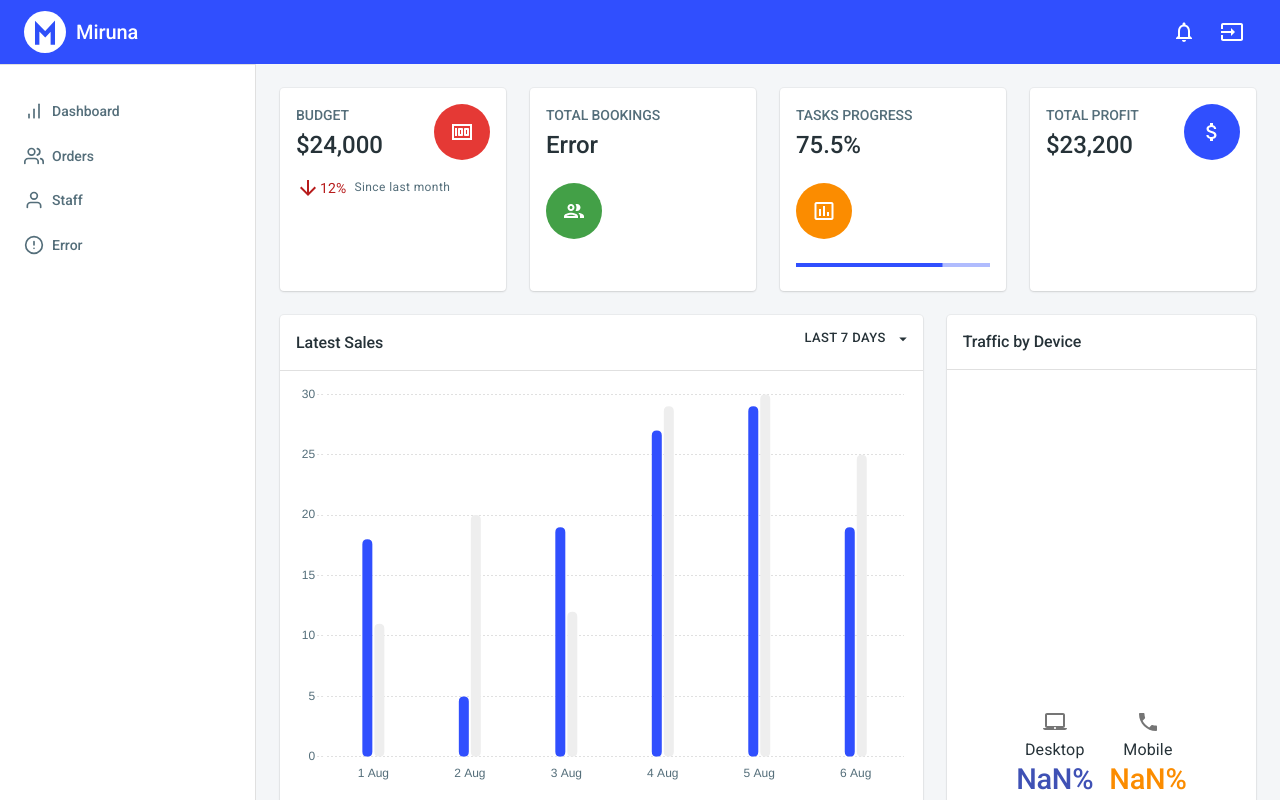
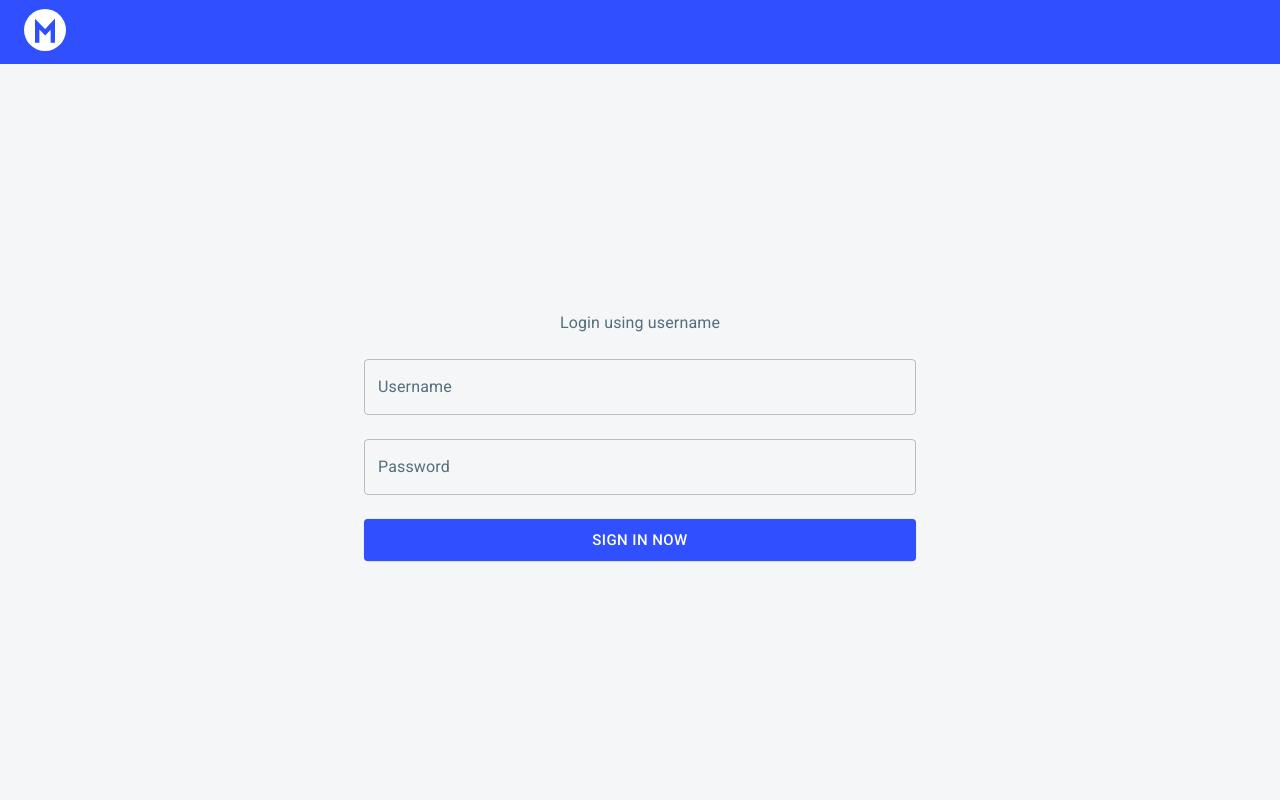
Before and after one commit to Arsik0153/miruna, a React (Create React App) app: page / in a window 1280 px wide. Before the commit this address led to /app/dashboard. Built offline with nearby package versions, Linux system fonts and the light colour scheme; no server answers.

Commit message:
Authentication add

```diff
--- a/src/layouts/DashboardLayout/NavBar/index.js
+++ b/src/layouts/DashboardLayout/NavBar/index.js
@@ -10,9 +10,7 @@ import {
   makeStyles
 } from '@material-ui/core';
 import {
-  AlertCircle as AlertCircleIcon,
   BarChart as BarChartIcon,
-  User as UserIcon,
   Users as UsersIcon
 } from 'react-feather';
 import NavItem from './NavItem';
@@ -28,16 +26,6 @@ const items = [
     icon: UsersIcon,
     title: 'Orders'
   },
-  {
-    href: '/app/account',
-    icon: UserIcon,
-    title: 'Staff'
-  },
-  {
-    href: '/404',
-    icon: AlertCircleIcon,
-    title: 'Error'
-  }
 ];
 
 const useStyles = makeStyles(() => ({
--- a/src/layouts/DashboardLayout/TopBar.js
+++ b/src/layouts/DashboardLayout/TopBar.js
@@ -1,5 +1,5 @@
 import React, { useState } from 'react';
-import { Link as RouterLink } from 'react-router-dom';
+import { Link as RouterLink, useNavigate } from 'react-router-dom';
 import clsx from 'clsx';
 import PropTypes from 'prop-types';
 import {
@@ -35,6 +35,7 @@ const TopBar = ({
 }) => {
   const classes = useStyles();
   const [notifications] = useState([]);
+  const navigate = useNavigate();
 
   return (
     <AppBar
@@ -60,7 +61,10 @@ const TopBar = ({
               <NotificationsIcon />
             </Badge>
           </IconButton>
-          <IconButton color="inherit">
+          <IconButton color="inherit" onClick={() => {
+            localStorage.removeItem('token');
+            navigate('/');
+          }}>
             <InputIcon />
           </IconButton>
         </Hidden>
--- a/src/layouts/DashboardLayout/index.js
+++ b/src/layouts/DashboardLayout/index.js
@@ -1,8 +1,9 @@
-import React, { useState } from 'react';
+import React, { useState, useEffect } from 'react';
 import { Outlet } from 'react-router-dom';
 import { makeStyles } from '@material-ui/core';
 import NavBar from './NavBar';
 import TopBar from './TopBar';
+import { useNavigate } from 'react-router-dom';
 
 const useStyles = makeStyles((theme) => ({
   root: {
@@ -37,6 +38,13 @@ const DashboardLayout = () => {
   const classes = useStyles();
   const [isMobileNavOpen, setMobileNavOpen] = useState(false);
 
+  const navigate = useNavigate();
+
+  useEffect(() => {
+      if (!localStorage.getItem('token'))
+        navigate('/');
+  }, [navigate]);
+
   return (
     <div className={classes.root}>
       <TopBar onMobileNavOpen={() => setMobileNavOpen(true)} />
--- a/src/routes.js
+++ b/src/routes.js
@@ -31,7 +31,7 @@ const routes = [
       { path: 'login', element: <LoginView /> },
       { path: 'register', element: <RegisterView /> },
       { path: '404', element: <NotFoundView /> },
-      { path: '/', element: <Navigate to="/app/dashboard" /> },
+      { path: '/', element: <LoginView /> },
       { path: '*', element: <Navigate to="/404" /> }
     ]
   }
--- a/src/views/auth/LoginView.js
+++ b/src/views/auth/LoginView.js
@@ -1,20 +1,17 @@
-import React from 'react';
-import { Link as RouterLink, useNavigate } from 'react-router-dom';
+import React, { useEffect } from 'react';
+import { useNavigate } from 'react-router-dom';
 import * as Yup from 'yup';
 import { Formik } from 'formik';
 import {
   Box,
   Button,
   Container,
-  Grid,
-  Link,
   TextField,
   Typography,
   makeStyles
 } from '@material-ui/core';
-import FacebookIcon from 'src/icons/Facebook';
-import GoogleIcon from 'src/icons/Google';
 import Page from 'src/components/Page';
+import axios from 'axios';
 
 const useStyles = makeStyles((theme) => ({
   root: {
@@ -28,6 +25,12 @@ const useStyles = makeStyles((theme) => ({
 const LoginView = () => {
   const classes = useStyles();
   const navigate = useNavigate();
+
+  useEffect(() => {
+    let token = localStorage.getItem('token');
+    if (token)
+      navigate('/app/dashboard', { replace: true });
+  }, [navigate]);
 
   return (
     <Page
@@ -43,15 +46,25 @@ const LoginView = () => {
         <Container maxWidth="sm">
           <Formik
             initialValues={{
-              email: 'demo@devias.io',
-              password: 'Password123'
+              email: '',
+              password: ''
             }}
             validationSchema={Yup.object().shape({
-              email: Yup.string().email('Must be a valid email').max(255).required('Email is required'),
+              email: Yup.string().max(255).required('Username is required'),
               password: Yup.string().max(255).required('Password is required')
             })}
-            onSubmit={() => {
+            onSubmit={(values) => {
+              axios.post('https://miruna.herokuapp.com/authenticate', {
+                username: values.email,
+                password: values.password
+              })
+                .then(res => {
+                  localStorage.setItem('token', res.data.token);
                   navigate('/app/dashboard', { replace: true });
+                })
+                .catch(() => {
+                  alert('User not found');
+                });
             }}
           >
             {({
@@ -64,57 +77,6 @@ const LoginView = () => {
                 values
               }) => (
               <form onSubmit={handleSubmit}>
-                <Box mb={3}>
-                  <Typography
-                    color="textPrimary"
-                    variant="h2"
-                  >
-                    Sign in
-                  </Typography>
-                  <Typography
-                    color="textSecondary"
-                    gutterBottom
-                    variant="body2"
-                  >
-                    Sign in on the internal platform
-                  </Typography>
-                </Box>
-                <Grid
-                  container
-                  spacing={3}
-                >
-                  <Grid
-                    item
-                    xs={12}
-                    md={6}
-                  >
-                    <Button
-                      color="primary"
-                      fullWidth
-                      startIcon={<FacebookIcon />}
-                      onClick={handleSubmit}
-                      size="large"
-                      variant="contained"
-                    >
-                      Login with Facebook
-                    </Button>
-                  </Grid>
-                  <Grid
-                    item
-                    xs={12}
-                    md={6}
-                  >
-                    <Button
-                      fullWidth
-                      startIcon={<GoogleIcon />}
-                      onClick={handleSubmit}
-                      size="large"
-                      variant="contained"
-                    >
-                      Login with Google
-                    </Button>
-                  </Grid>
-                </Grid>
                 <Box
                   mt={3}
                   mb={1}
@@ -124,19 +86,19 @@ const LoginView = () => {
                     color="textSecondary"
                     variant="body1"
                   >
-                    or login with email address
+                    Login using username
                   </Typography>
                 </Box>
                 <TextField
                   error={Boolean(touched.email && errors.email)}
                   fullWidth
                   helperText={touched.email && errors.email}
-                  label="Email Address"
+                  label="Username"
                   margin="normal"
                   name="email"
                   onBlur={handleBlur}
                   onChange={handleChange}
-                  type="email"
+                  type="text"
                   value={values.email}
                   variant="outlined"
                 />
@@ -165,20 +127,6 @@ const LoginView = () => {
                     Sign in now
                   </Button>
                 </Box>
-                <Typography
-                  color="textSecondary"
-                  variant="body1"
-                >
-                  Don&apos;t have an account?
-                  {' '}
-                  <Link
-                    component={RouterLink}
-                    to="/register"
-                    variant="h6"
-                  >
-                    Sign up
-                  </Link>
-                </Typography>
               </form>
             )}
           </Formik>
--- a/src/views/customer/CustomerListView/Results.js
+++ b/src/views/customer/CustomerListView/Results.js
@@ -35,6 +35,8 @@ const useStyles = makeStyles((theme) => ({
 }));
 
 const Results = ({ className, orders, fetchOrders, ...rest }) => {
+  let token = localStorage.getItem('token');
+
   const classes = useStyles();
   const [ limit, setLimit ] = useState(10);
   const [ page, setPage ] = useState(0);
@@ -50,6 +52,10 @@ const Results = ({ className, orders, fetchOrders, ...rest }) => {
   const handleSelectChange = (e, id) => {
     axios.put(`https://miruna.herokuapp.com/api/bookings/${id}`, {
       status: e.target.value
+    }, {
+      headers: {
+        Authorization: `Bearer ${token}`
+      }
     })
       .then(() => {
         fetchOrders();
@@ -60,7 +66,12 @@ const Results = ({ className, orders, fetchOrders, ...rest }) => {
   };
 
   const handleDelete = () => {
-    axios.delete(`https://miruna.herokuapp.com/api/bookings/${deletingId}`)
+    axios.delete(`https://miruna.herokuapp.com/api/bookings/${deletingId}`, {
+        headers: {
+          Authorization: `Bearer ${token}`
+        }
+      }
+    )
       .then(() => {
         fetchOrders();
       })
@@ -71,7 +82,7 @@ const Results = ({ className, orders, fetchOrders, ...rest }) => {
   };
 
   const [ open, setOpen ] = useState(false);
-  const [ deletingId, setDeletingId] = useState(0);
+  const [ deletingId, setDeletingId ] = useState(0);
 
   const handleClickOpen = (id) => {
     setOpen(true);
@@ -94,7 +105,7 @@ const Results = ({ className, orders, fetchOrders, ...rest }) => {
         aria-labelledby="alert-dialog-title"
         aria-describedby="alert-dialog-description"
       >
-        <DialogTitle id="alert-dialog-title">{"Deleting row"}</DialogTitle>
+        <DialogTitle id="alert-dialog-title">{'Deleting row'}</DialogTitle>
         <DialogContent>
           <DialogContentText id="alert-dialog-description">
             Are you sure to delete this row?
@@ -138,7 +149,7 @@ const Results = ({ className, orders, fetchOrders, ...rest }) => {
               </TableRow>
             </TableHead>
             <TableBody>
-              {orders.slice(0, limit).map((order) => (
+              {orders.slice(page, limit).map((order) => (
                 <TableRow
                   hover
                   key={order.id}
--- a/src/views/customer/CustomerListView/index.js
+++ b/src/views/customer/CustomerListView/index.js
@@ -25,7 +25,12 @@ const CustomerListView = () => {
   const [ error, setError ] = useState();
 
   const fetchOrders = () => {
-    axios.get('https://miruna.herokuapp.com/api/bookings/page/1')
+    let token = localStorage.getItem('token');
+    axios.get('https://miruna.herokuapp.com/api/bookings/page/1', {
+      headers: {
+        Authorization: `Bearer ${token}`
+      }
+    })
       .then((res) => {
         setOrders(res.data.rows);
       })
--- a/src/views/reports/DashboardView/LatestOrders.js
+++ b/src/views/reports/DashboardView/LatestOrders.js
@@ -32,7 +32,12 @@ const LatestOrders = ({ className, ...rest }) => {
   const [ orders, setOrders ] = useState();
 
   useEffect(() => {
-    axios.get('https://miruna.herokuapp.com/api/bookings/page/1')
+    let token = localStorage.getItem('token');
+    axios.get('https://miruna.herokuapp.com/api/bookings/page/1', {
+      headers: {
+        Authorization: `Bearer ${token}`
+      }
+    })
       .then((res) => {
         setOrders(res.data.rows);
       });
--- a/src/views/reports/DashboardView/Sales.js
+++ b/src/views/reports/DashboardView/Sales.js
@@ -1,20 +1,17 @@
-import React from 'react';
+import React, { useEffect } from 'react';
 import clsx from 'clsx';
 import PropTypes from 'prop-types';
 import { Bar } from 'react-chartjs-2';
 import {
   Box,
-  Button,
   Card,
   CardContent,
   CardHeader,
   Divider,
   useTheme,
   makeStyles,
-  colors
 } from '@material-ui/core';
-import ArrowDropDownIcon from '@material-ui/icons/ArrowDropDown';
-import ArrowRightIcon from '@material-ui/icons/ArrowRight';
+import { useNavigate } from 'react-router-dom';
 
 const useStyles = makeStyles(() => ({
   root: {}
@@ -24,18 +21,20 @@ const Sales = ({ className, ...rest }) => {
   const classes = useStyles();
   const theme = useTheme();
 
+  const navigate = useNavigate();
+
+  useEffect(() => {
+    if (!localStorage.getItem('token'))
+      navigate('/');
+  }, [navigate]);
+
   const data = {
     datasets: [
       {
         backgroundColor: theme.palette.primary.main,
         data: [18, 5, 19, 27, 29, 19, 20],
-        label: 'This year'
+        label: 'Orders'
       },
-      {
-        backgroundColor: colors.grey[200],
-        data: [11, 20, 12, 29, 30, 25, 13],
-        label: 'Last year'
-      }
     ],
     labels: ['1 Aug', '2 Aug', '3 Aug', '4 Aug', '5 Aug', '6 Aug']
   };
@@ -101,16 +100,7 @@ const Sales = ({ className, ...rest }) => {
       {...rest}
     >
       <CardHeader
-        action={(
-          <Button
-            endIcon={<ArrowDropDownIcon />}
-            size="small"
-            variant="text"
-          >
-            Last 7 days
-          </Button>
-        )}
-        title="Latest Sales"
+        title="Order statistics"
       />
       <Divider />
       <CardContent>
@@ -124,21 +114,6 @@ const Sales = ({ className, ...rest }) => {
           />
         </Box>
       </CardContent>
-      <Divider />
-      <Box
-        display="flex"
-        justifyContent="flex-end"
-        p={2}
-      >
-        <Button
-          color="primary"
-          endIcon={<ArrowRightIcon />}
-          size="small"
-          variant="text"
-        >
-          Overview
-        </Button>
-      </Box>
     </Card>
   );
 };
--- a/src/views/reports/DashboardView/TasksProgress.js
+++ b/src/views/reports/DashboardView/TasksProgress.js
@@ -3,16 +3,15 @@ import clsx from 'clsx';
 import PropTypes from 'prop-types';
 import {
   Avatar,
-  Box,
   Card,
   CardContent,
   Grid,
-  LinearProgress,
   Typography,
   makeStyles,
   colors
 } from '@material-ui/core';
 import InsertChartIcon from '@material-ui/icons/InsertChartOutlined';
+import CircularProgress from '@material-ui/core/CircularProgress';
 
 const useStyles = makeStyles(() => ({
   root: {
@@ -25,7 +24,7 @@ const useStyles = makeStyles(() => ({
   }
 }));
 
-const TasksProgress = ({ className, ...rest }) => {
+const TasksProgress = ({ className, visits, ...rest }) => {
   const classes = useStyles();
 
   return (
@@ -45,13 +44,15 @@ const TasksProgress = ({ className, ...rest }) => {
               gutterBottom
               variant="h6"
             >
-              TASKS PROGRESS
+              TOTAL VISITS
             </Typography>
             <Typography
               color="textPrimary"
               variant="h3"
             >
-              75.5%
+              {visits ? (visits.rows[0].query_count + visits.rows[1].query_count) : (
+                <CircularProgress />
+              )}
             </Typography>
           </Grid>
           <Grid item>
@@ -60,12 +61,6 @@ const TasksProgress = ({ className, ...rest }) => {
             </Avatar>
           </Grid>
         </Grid>
-        <Box mt={3}>
-          <LinearProgress
-            value={75.5}
-            variant="determinate"
-          />
-        </Box>
       </CardContent>
     </Card>
   );
--- a/src/views/reports/DashboardView/TrafficByDevice.js
+++ b/src/views/reports/DashboardView/TrafficByDevice.js
@@ -1,4 +1,4 @@
-import React, { useState, useEffect } from 'react';
+import React, { useState } from 'react';
 import clsx from 'clsx';
 import PropTypes from 'prop-types';
 import { Doughnut } from 'react-chartjs-2';
@@ -15,7 +15,6 @@ import {
 } from '@material-ui/core';
 import LaptopMacIcon from '@material-ui/icons/LaptopMac';
 import PhoneIcon from '@material-ui/icons/Phone';
-import axios from 'axios';
 
 const useStyles = makeStyles(() => ({
   root: {
@@ -23,19 +22,11 @@ const useStyles = makeStyles(() => ({
   }
 }));
 
-const TrafficByDevice = ({ className, ...rest }) => {
+const TrafficByDevice = ({ className, visits, ...rest }) => {
   const classes = useStyles();
   const theme = useTheme();
-  const [mobile, setMobile] = useState();
-  const [desktop, setDesktop] = useState();
-
-  useEffect(() => {
-    axios.get('https://miruna.herokuapp.com/api/stats')
-      .then(res => {
-        setMobile(res.data.rows[0].query_count);
-        setDesktop(res.data.rows[1].query_count);
-      })
-  },[]);
+  const [mobile] = useState(visits.rows[0].query_count);
+  const [desktop] = useState(visits.rows[1].query_count);
 
   const data = {
     datasets: [
--- a/src/views/reports/DashboardView/index.js
+++ b/src/views/reports/DashboardView/index.js
@@ -1,17 +1,16 @@
-import React from 'react';
+import React, { useEffect, useState } from 'react';
 import {
   Container,
   Grid,
   makeStyles
 } from '@material-ui/core';
 import Page from 'src/components/Page';
-import Budget from './Budget';
 import LatestOrders from './LatestOrders';
 import Sales from './Sales';
 import TasksProgress from './TasksProgress';
 import TotalCustomers from './TotalCustomers';
-import TotalProfit from './TotalProfit';
 import TrafficByDevice from './TrafficByDevice';
+import axios from 'axios';
 
 const useStyles = makeStyles((theme) => ({
   root: {
@@ -24,6 +23,14 @@ const useStyles = makeStyles((theme) => ({
 
 const Dashboard = () => {
   const classes = useStyles();
+  const [visits, setVisits] = useState();
+
+  useEffect(() => {
+    axios.get('https://miruna.herokuapp.com/api/stats')
+      .then(res => {
+        setVisits(res.data);
+      })
+  },[]);
 
   return (
     <Page
@@ -37,16 +44,7 @@ const Dashboard = () => {
         >
           <Grid
             item
-            lg={3}
-            sm={6}
-            xl={3}
-            xs={12}
-          >
-            <Budget />
-          </Grid>
-          <Grid
-            item
-            lg={3}
+            lg={6}
             sm={6}
             xl={3}
             xs={12}
@@ -55,21 +53,12 @@ const Dashboard = () => {
           </Grid>
           <Grid
             item
-            lg={3}
+            lg={6}
             sm={6}
             xl={3}
             xs={12}
           >
-            <TasksProgress />
-          </Grid>
-          <Grid
-            item
-            lg={3}
-            sm={6}
-            xl={3}
-            xs={12}
-          >
-            <TotalProfit />
+            <TasksProgress visits={visits}/>
           </Grid>
           <Grid
             item
@@ -87,7 +76,9 @@ const Dashboard = () => {
             xl={3}
             xs={12}
           >
-            <TrafficByDevice />
+            {visits && (
+              <TrafficByDevice visits={visits}/>
+            )}
           </Grid>
           <Grid
             item
```
Lines whose indentation alone changed are shown as unchanged.
